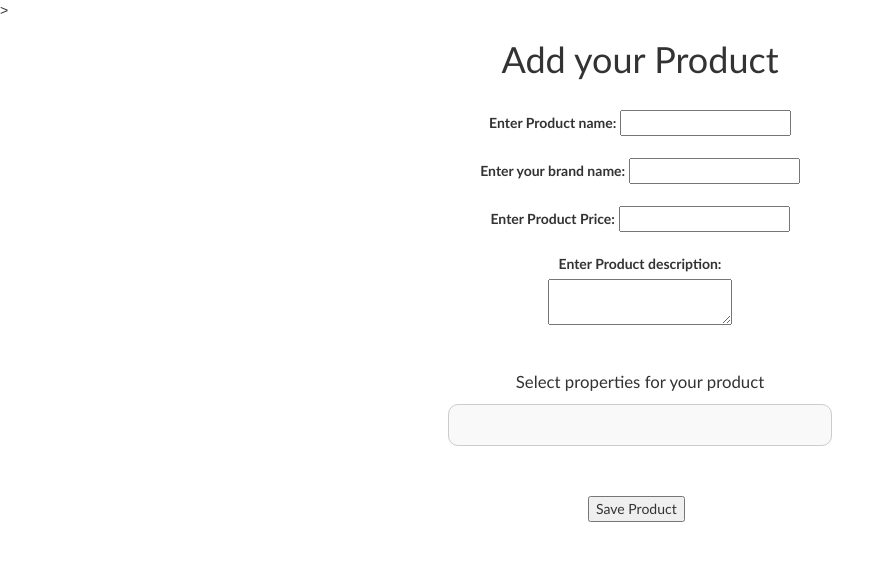
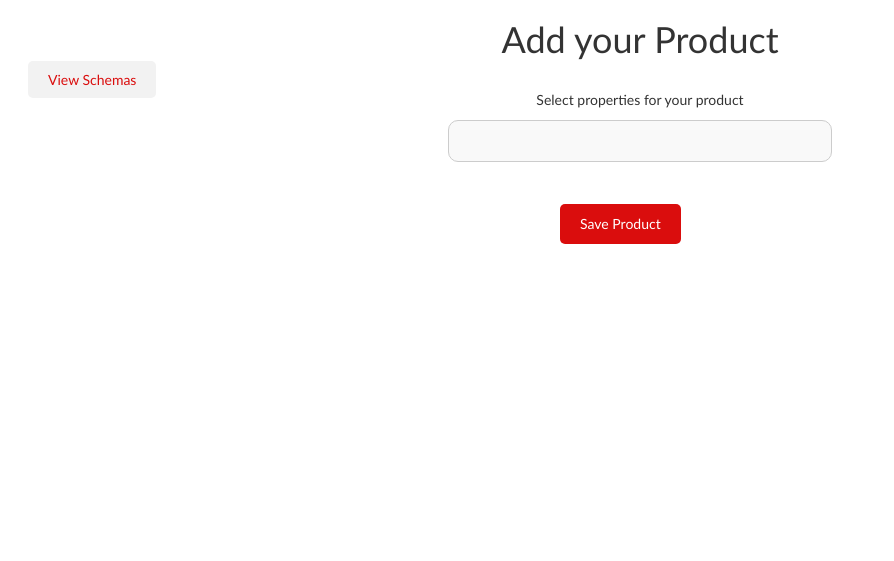
Before and after one commit to Shrijan274/Product_schemas, a Django app: page /addproduct/ in a window 1280 px wide. Shown: the top 561 px of the page, without its empty margins (0-894 px from the left). Run offline with Django 5.2, Linux system fonts and the light colour scheme; some libraries are stand-ins or nearby versions.

Commit message:
added item model

```diff
--- a/htmlforms/urls.py
+++ b/htmlforms/urls.py
@@ -20,4 +20,5 @@
     path('productnames/',views.productnames,name='productnames'),
     path('addproduct/',views.addproduct,name='addproduct'),
     path('viewlist/',views.viewlist,name='viewlist'),
+    path('retrieveitems/',views.retrieveitems,name='retrievetems'),
 ]
--- a/htmlforms/views.py
+++ b/htmlforms/views.py
@@ -2,7 +2,7 @@
 
 from django.http import HttpResponse, JsonResponse,Http404
 from django.shortcuts import render, redirect
-from htmlforms.models import User,Product
+from htmlforms.models import Product,Item
 from django.contrib.auth.models import User
 from django.contrib.auth import authenticate, login, logout
 from django.contrib.auth.decorators import login_required
@@ -73,9 +73,11 @@
             login(request, user)
             return redirect('/product_schemas/')
         if not User.objects.filter(email=email).exists():
-            return JsonResponse({'message': 'Account does not exist.'})
+            success='Account with {' +email+ '} email does not exist.'
+            return HttpResponse(success)
         else:
-            return JsonResponse({'message': 'Invalid login credentials.'})
+            success='Invalid login credentials.'
+            return HttpResponse(success)
     else:
         return render(request,'indexlogin.html')
 
@@ -145,9 +147,27 @@
     return JsonResponse(data, safe=False)
 
 def addproduct(request):
+    if request.method == 'POST':
+        # body_unicode = request.body.decode('utf-8')
+        # print(body_unicode)
+        body = request.POST.copy()
+        body.pop('csrfmiddlewaretoken',None)
+        print(body)
+        product=request.GET.get("id")
+        schema=body.get('schema')
+        isactive=body.get('isactive')
+
+        item=Item(product_id=product, data=body, user=request.user)
+        item.save()
+        success='Item created successfully.'
+        return HttpResponse(success)
     template_name="addproduct.html"
     return render(request,template_name)
 
 def viewlist(request):
     template_name="viewlist.html"
     return render(request,template_name)
+
+def retrieveitems(request):
+    data=list(Item.objects.values('pk','product__productName','data'))
+    return JsonResponse(data, safe=False)
--- a/product_schemas/static/css/addproduct.css
+++ b/product_schemas/static/css/addproduct.css
@@ -1,23 +1,12 @@
 h1{
-    text-align: center;
-    font-family: 'Gill Sans', 'Gill Sans MT', Calibri, 'Trebuchet MS', sans-serif;
-}
-#inputfields{
     text-align: center;
     font-family: 'Gill Sans', 'Gill Sans MT', Calibri, 'Trebuchet MS', sans-serif;
 }
 #p1{
     text-align: center;
     font-family: 'Gill Sans', 'Gill Sans MT', Calibri, 'Trebuchet MS', sans-serif;
-    font-size: larger;
 }
-#submit{
-    font-family: 'Gill Sans', 'Gill Sans MT', Calibri, 'Trebuchet MS', sans-serif;
-    margin-top: 10px;
-    margin-left: 42em;
-    margin-bottom: 20px;
-}
-#Form {
+#previewForm {
     width: 30%;
     display: flex;
     flex-direction: column;
@@ -27,3 +16,27 @@
     background-color: #f9f9f9;
     margin: 0 auto;
 }
+#schemaList {
+    padding: 10px 20px;
+    font-family: 'Gill Sans', 'Gill Sans MT', 'Trebuchet MS', sans-serif;
+    background-color:  #f2f2f2;
+    color: #da0d0d;
+    border-radius: 5px;
+    margin-left: 2em;
+    cursor: pointer;
+}
+#saveButton {
+    font-family: 'Gill Sans', 'Gill Sans MT', 'Trebuchet MS', sans-serif;
+    background-color: #da0d0d;
+    color: white;
+    padding: 10px 20px;
+    border: none;
+    border-radius: 5px;
+    cursor: pointer;
+    margin-top: 3em;
+    margin-left: 40em;
+}
+#itemName{
+    font-family: 'Gill Sans', 'Gill Sans MT', 'Trebuchet MS', sans-serif;
+    margin-left: 40em;
+}
--- a/product_schemas/static/js/addproduct.js
+++ b/product_schemas/static/js/addproduct.js
@@ -1,3 +1,5 @@
+let parsedJSON;// making the schema of form available globally
+
 //loading form of product when opened
 $(document).ready(function() {
   let urlParams = new URLSearchParams(window.location.search);
@@ -8,41 +10,14 @@
         url:`/product_schemas/?id=${id}&source=addproduct`,
         data:{},
         success: function(response) {
-              let jsondata = response.schema
-              //console.log(JSON.parse(jsondata));
+            let jsondata = response.schema;
             parsedJSON=JSON.parse(jsondata);
-              console.log(parsedJSON);
-              $('#previewForm').jsonForm(
-                  parsedJSON    //response is in json string, parsing into js object.
-              );
+            //console.log(parsedJSON);
+            $('#previewForm').jsonForm(parsedJSON); //response is in json string, parsing into js object.
         },
         error: function(xhr, status, error) {
         console.error('Error:', error);
         }
-
     });
     }
 });
-
-
-
-$(document).on('submit','#save',function(e){
-  e.preventDefault();
-  let item=$('#item').val();
-  console.log(item);
-  let brand= $('#brand').val();
-  console.log(brand);
-  let price= $('#price').val();
-  console.log(price);
-  let description= $('#description').val();
-  console.log(description);
-
-  let selectedOptions = [];
-
-  // Find the selected option from the form elements
-  $('#Form').find('select').each(function() {
-    selectedOptions.push($(this).val());
-    console.log(selectedOptions);
-  });
-  let isavailable = true;
-});
--- a/product_schemas/templates/CRUD.html
+++ b/product_schemas/templates/CRUD.html
@@ -51,7 +51,7 @@
 <body>
 <h1>Schema Table</h1>
 <a id="schemas-link-button" href="{% url 'product_schemas' %}" style="text-decoration: none;" target="_blank">Add new Schema</a><br><br><hr>
-<a id="product-list-button" href="{% url 'schemalist' %}" target="_blank">Product List</a>
+<a id="product-list-button" href="{% url 'schemalist' %}" target="_blank">Schema List</a>
 <table id="TableProduct" class="display"  width="70%">
     <thead>
         <tr>
--- a/product_schemas/templates/addproduct.html
+++ b/product_schemas/templates/addproduct.html
@@ -8,31 +8,20 @@
 <title>Add Product</title>
 <link rel="shortcut icon" href="#">
 <link rel="stylesheet" href="{% static 'css/bootstrap.css'%}">
-<link rel="stylesheet" href="{% static 'css/addproduct.css' %}">>
+<link rel="stylesheet" href="{% static 'css/addproduct.css'%}">
 </head>
 <body>
-<h1>Add your Product</h1><br>
-<form id="inputfields" autocomplete="off" spellcheck="false">
-<label for="item">Enter Product name:</label>
-<input type="text" id="item" name="item"><br><br>
-<label for="brand">Enter your brand name:</label>
-<input type="text" id="brand" name="brand"><br><br>
-<label for="price">Enter Product Price:</label>
-<input type="number" id="price" name="price"><br><br>
-<label for="description">Enter Product description:</label><br>
-<textarea id="description" name="description"></textarea>
-<br><br><br></form>
+<h1>Add your Product</h1>
+<a id="schemaList" href="{% url 'schemalist' %}" target="_blank"> View Schemas</a> <br>
+<form id="save"  method="post">
+<!-- <input type="text" id="itemName" name="itemName" placeholder="Enter name of product" required> -->
 <p id="p1">
     Select properties for your product
 </p>
-<form id="Form">
     <div id="previewForm" class="form-container"></div>
-</form>
-<br><br>
-<form id="save" method="post">
     {% csrf_token %}
-    <button id="submit">Save Product</button>
-</form>
+<button id="saveButton">Save Product</button>
+</form><br><br>
 <script src="{% static 'js/jquery.min.js' %}"></script>
 <script  src="{% static 'js/underscore.js' %}"></script>
 <script  src="{% static 'js/jsv.js' %}"></script>
--- a/product_schemas/templates/schemalist.html
+++ b/product_schemas/templates/schemalist.html
@@ -78,7 +78,7 @@
     //adding new product
     $('#schemaList').on('click', 'td.editor-add button', function (e) {
         let productID = $(this).closest('tr').data('product-id');
-        window.open(`/addproduct/?id=${productID}`, '_blank');
+        window.open(`/addproduct/?id=${productID}`);
 
     });
 
```
Also changed, not shown: htmlforms/models.py (+4 -20 lines), product_schemas/static/js/indexpage.js (+5 -4 lines), product_schemas/templates/viewlist.html (+29 -12 lines), htmlforms/migrations/0023_remove_item_brand_remove_item_description_and_more.py (added), htmlforms/migrations/0024_delete_user.py (added), htmlforms/migrations/0025_rename_formschema_item_data.py (added), htmlforms/migrations/0026_item_user_alter_item_product.py (added). Lines whose indentation alone changed are shown as unchanged.
